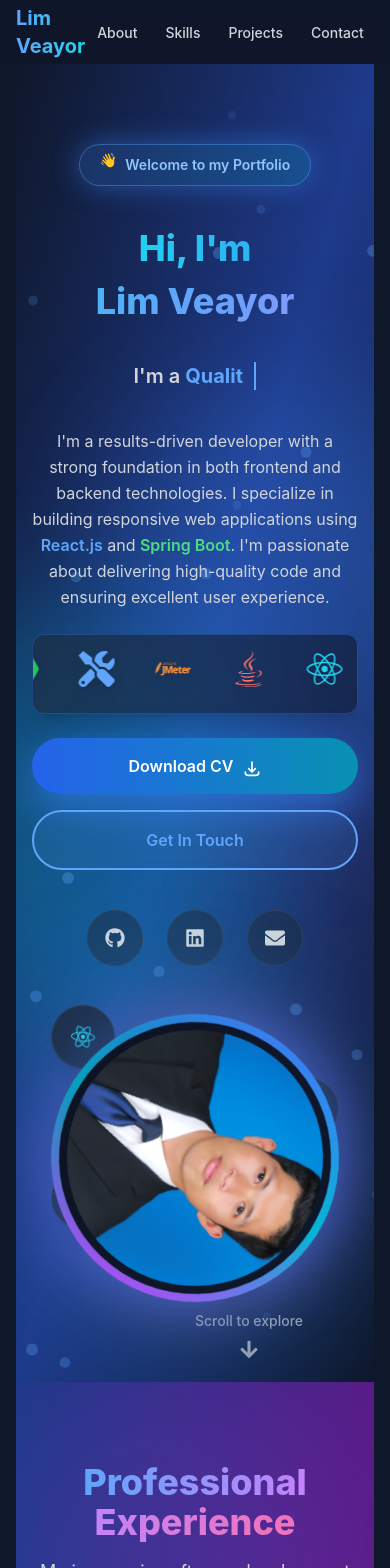
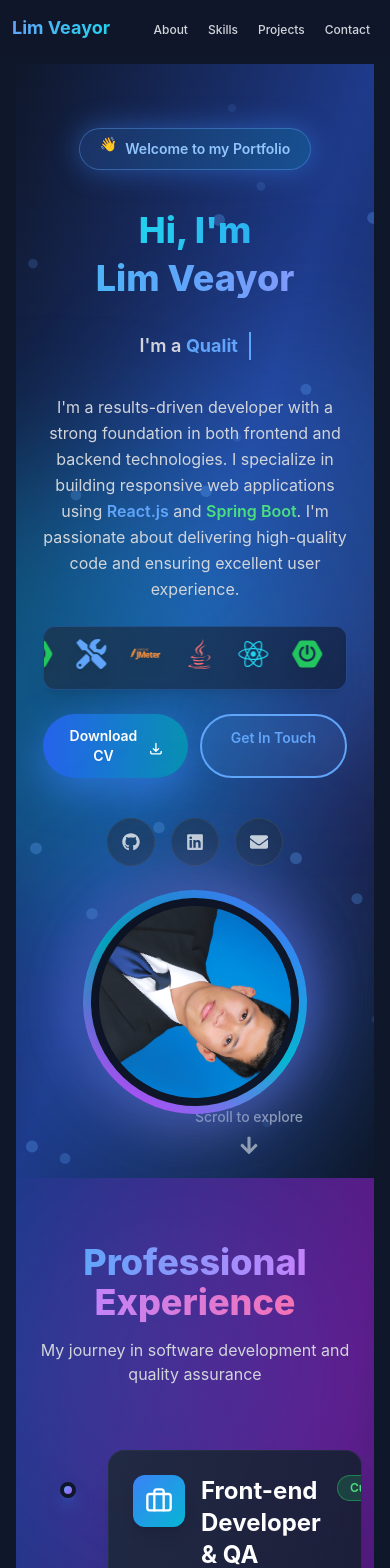
Before and after one commit to limveayor/portfolio, a React (Vite) app: page / in a window 390 px wide. Shown: the top 1568 px of the page. Built offline with nearby package versions, Linux system fonts and the light colour scheme.

Commit message:
feat: add comprehensive mobile responsiveness improvements across all components

```diff
--- a/src/components/AboutSection.jsx
+++ b/src/components/AboutSection.jsx
@@ -129,7 +129,7 @@ const experiences = [
 
 export default function AboutSection() {
   return (
-    <main className="relative min-h-screen bg-gradient-to-br from-blue-900 via-purple-900 to-slate-900 text-white px-4 sm:px-6 md:px-8 lg:px-12 xl:px-16 2xl:px-24 py-20 overflow-hidden">
+    <main className="relative min-h-screen bg-gradient-to-br from-blue-900 via-purple-900 to-slate-900 text-white px-3 sm:px-6 md:px-8 lg:px-12 xl:px-16 2xl:px-24 py-16 sm:py-20 overflow-hidden">
       {/* Background decorations */}
       <div className="absolute top-0 right-0 w-96 h-96 bg-purple-500/20 rounded-full blur-3xl animate-pulse"></div>
       <div className="absolute bottom-0 left-0 w-96 h-96 bg-blue-500/20 rounded-full blur-3xl animate-pulse delay-1000"></div>
@@ -137,18 +137,18 @@ export default function AboutSection() {
 
       <section id="about" className="relative z-10 max-w-7xl mx-auto">
         {/* Header */}
-        <div className="text-center mb-20">
+        <div className="text-center mb-16 sm:mb-20">
           <motion.div
             initial={{ opacity: 0, y: -20 }}
             animate={{ opacity: 1, y: 0 }}
             transition={{ duration: 0.6 }}
           >
-            <h2 className="text-4xl sm:text-5xl lg:text-6xl font-extrabold mb-4">
+            <h2 className="text-3xl xs:text-4xl sm:text-5xl lg:text-6xl font-extrabold mb-4">
               <span className="text-transparent bg-clip-text bg-gradient-to-r from-blue-400 via-purple-400 to-pink-400">
                 Professional Experience
               </span>
             </h2>
-            <p className="text-gray-300 text-lg max-w-2xl mx-auto">
+            <p className="text-gray-300 text-base sm:text-lg max-w-2xl mx-auto px-2">
               My journey in software development and quality assurance
             </p>
           </motion.div>
@@ -160,7 +160,7 @@ export default function AboutSection() {
           <div className="absolute left-8 md:left-1/2 top-0 bottom-0 w-0.5 bg-gradient-to-b from-blue-500 via-purple-500 to-pink-500 transform md:-translate-x-1/2 hidden md:block"></div>
 
           {/* Experience Cards */}
-          <div className="space-y-12 md:space-y-16">
+          <div className="space-y-8 sm:space-y-12 md:space-y-16">
             {experiences.map((exp, index) => {
               const IconComponent = exp.icon;
               return (
@@ -184,7 +184,7 @@ export default function AboutSection() {
                       {/* Gradient overlay */}
                       <div className={`absolute inset-0 bg-gradient-to-br ${exp.iconColor} opacity-0 group-hover:opacity-10 transition-opacity duration-300`}></div>
 
-                      <div className="relative p-8 space-y-6">
+                      <div className="relative p-6 sm:p-8 space-y-6">
                         {/* Header */}
                         <div className="flex items-start justify-between gap-4">
                           <div className="flex items-start gap-4 flex-1">
--- a/src/components/HeroSection.jsx
+++ b/src/components/HeroSection.jsx
@@ -90,7 +90,7 @@ export default function HeroSection() {
 
   return (
     <main>
-      <section className="relative w-full min-h-screen flex items-center justify-center bg-gradient-to-br from-slate-900 via-blue-900 to-slate-900 text-white px-4 sm:px-8 md:px-12 lg:px-20 xl:px-32 2xl:px-40 py-20 md:py-32 overflow-hidden">
+      <section className="relative w-full min-h-screen flex items-center justify-center bg-gradient-to-br from-slate-900 via-blue-900 to-slate-900 text-white px-3 sm:px-6 md:px-12 lg:px-20 xl:px-32 2xl:px-40 py-16 sm:py-20 md:py-32 overflow-hidden">
         {/* Enhanced Animated background elements */}
         <div className="absolute inset-0 overflow-hidden">
           {/* Large gradient orbs */}
@@ -170,7 +170,7 @@ export default function HeroSection() {
         />
 
         <motion.div
-          className="container mx-auto grid grid-cols-1 md:grid-cols-2 gap-12 items-center relative z-10"
+          className="container mx-auto grid grid-cols-1 md:grid-cols-2 gap-6 sm:gap-8 md:gap-12 items-center relative z-10 px-2 sm:px-4"
           variants={containerVariants}
           initial="hidden"
           animate="visible"
@@ -203,7 +203,7 @@ export default function HeroSection() {
 
             {/* Main Heading */}
             <motion.h1
-              className="text-4xl sm:text-5xl md:text-6xl lg:text-7xl font-extrabold leading-tight"
+              className="text-3xl xs:text-4xl sm:text-5xl md:text-6xl lg:text-7xl font-extrabold leading-tight"
               variants={itemVariants}
             >
               <motion.span
@@ -243,10 +243,10 @@ export default function HeroSection() {
 
             {/* Typing Animation */}
             <motion.div
-              className="h-14 flex items-center justify-center md:justify-start"
+              className="h-12 sm:h-14 flex items-center justify-center md:justify-start"
               variants={itemVariants}
             >
-              <p className="text-xl sm:text-2xl md:text-3xl font-semibold text-gray-300">
+              <p className="text-lg sm:text-xl md:text-2xl lg:text-3xl font-semibold text-gray-300">
                 I'm a{" "}
                 <span className="text-blue-400 border-r-2 border-blue-400 pr-1 inline-block min-w-[2px] font-bold">
                   {text}
@@ -286,11 +286,11 @@ export default function HeroSection() {
 
             {/* Floating Tech Icons */}
             <motion.div
-              className="relative w-full overflow-hidden h-20 my-8 bg-gradient-to-r from-slate-800/60 to-slate-900/60 backdrop-blur-md rounded-xl p-4 border border-blue-500/30 shadow-xl"
+              className="relative w-full overflow-hidden h-16 sm:h-20 my-6 sm:my-8 bg-gradient-to-r from-slate-800/60 to-slate-900/60 backdrop-blur-md rounded-xl p-3 sm:p-4 border border-blue-500/30 shadow-xl"
               variants={itemVariants}
               whileHover={{ scale: 1.02 }}
             >
-              <div className="absolute flex whitespace-nowrap animate-slide-left gap-10 text-4xl">
+              <div className="absolute flex whitespace-nowrap animate-slide-left gap-6 sm:gap-10 text-3xl sm:text-4xl">
                 {[...Array(2)].flatMap((_, i) => [
                   <FaReact
                     key={`react-${i}`}
@@ -323,13 +323,13 @@ export default function HeroSection() {
 
             {/* CTA Buttons */}
             <motion.div
-              className="flex flex-col sm:flex-row gap-4 justify-center md:justify-start"
+              className="flex flex-col xs:flex-row gap-3 sm:gap-4 justify-center md:justify-start"
               variants={itemVariants}
             >
               <motion.a
                 href={cvFile}
                 download="CV-Lim-Veayor.pdf"
-                className="group relative px-8 py-4 bg-gradient-to-r from-blue-600 to-cyan-600 text-white rounded-full font-semibold shadow-2xl overflow-hidden"
+                className="group relative px-6 sm:px-8 py-3 sm:py-4 text-sm sm:text-base bg-gradient-to-r from-blue-600 to-cyan-600 text-white rounded-full font-semibold shadow-2xl overflow-hidden w-full sm:w-auto text-center"
                 whileHover={{ scale: 1.05, y: -2 }}
                 whileTap={{ scale: 0.98 }}
                 animate={{
@@ -373,7 +373,7 @@ export default function HeroSection() {
 
               <motion.a
                 href="#contact"
-                className="px-8 py-4 border-2 border-blue-400 text-blue-400 rounded-full font-semibold backdrop-blur-sm bg-blue-400/10 hover:bg-blue-400 hover:text-white transition-all duration-300"
+                className="px-6 sm:px-8 py-3 sm:py-4 text-sm sm:text-base border-2 border-blue-400 text-blue-400 rounded-full font-semibold backdrop-blur-sm bg-blue-400/10 hover:bg-blue-400 hover:text-white transition-all duration-300 w-full sm:w-auto text-center"
                 whileHover={{ scale: 1.05, y: -2 }}
                 whileTap={{ scale: 0.98 }}
               >
@@ -383,7 +383,7 @@ export default function HeroSection() {
 
             {/* Social Links */}
             <motion.div
-              className="flex justify-center md:justify-start gap-6 pt-4"
+              className="flex justify-center md:justify-start gap-4 sm:gap-6 pt-4 flex-wrap"
               variants={itemVariants}
             >
               {[
@@ -410,7 +410,7 @@ export default function HeroSection() {
                     href={social.href}
                     target={social.href.startsWith("mailto") ? undefined : "_blank"}
                     rel={social.href.startsWith("mailto") ? undefined : "noopener noreferrer"}
-                    className="group w-14 h-14 flex items-center justify-center bg-slate-800/50 backdrop-blur-sm rounded-full border border-slate-700 hover:border-blue-500 transition-all"
+                    className="group w-12 sm:w-14 h-12 sm:h-14 flex items-center justify-center bg-slate-800/50 backdrop-blur-sm rounded-full border border-slate-700 hover:border-blue-500 transition-all"
                     aria-label={social.label}
                     whileHover={{ scale: 1.15, rotate: 360 }}
                     whileTap={{ scale: 0.9 }}
@@ -418,7 +418,7 @@ export default function HeroSection() {
                     animate={{ opacity: 1, y: 0 }}
                     transition={{ delay: 0.8 + idx * 0.1 }}
                   >
-                    <Icon className="text-xl text-gray-300 group-hover:text-blue-400 transition-colors" />
+                    <Icon className="text-lg sm:text-xl text-gray-300 group-hover:text-blue-400 transition-colors" />
                   </motion.a>
                 );
               })}
@@ -469,7 +469,7 @@ export default function HeroSection() {
                 return (
                   <motion.div
                     key={idx}
-                    className={`absolute ${tech.pos} w-16 h-16 flex items-center justify-center bg-slate-800/80 backdrop-blur-sm rounded-full border border-slate-700 shadow-xl`}
+                    className={`hidden lg:flex absolute ${tech.pos} w-16 h-16 items-center justify-center bg-slate-800/80 backdrop-blur-sm rounded-full border border-slate-700 shadow-xl`}
                     animate={{
                       y: [0, -10, 0],
                       rotate: [0, 5, 0],
@@ -502,7 +502,7 @@ export default function HeroSection() {
                   <motion.img
                     src={myImage}
                     alt="Portrait of Lim Veayor"
-                    className="rounded-full w-64 sm:w-80 md:w-96 h-64 sm:h-80 md:h-96 object-cover shadow-2xl"
+                    className="rounded-full w-48 sm:w-64 md:w-80 lg:w-96 h-48 sm:h-64 md:h-80 lg:h-96 object-cover shadow-2xl"
                     whileHover={{ scale: 1.05 }}
                     transition={{ duration: 0.3 }}
                   />
--- a/src/components/Navbar.jsx
+++ b/src/components/Navbar.jsx
@@ -53,15 +53,15 @@ export default function Navbar() {
           : "bg-slate-900/80 backdrop-blur-sm"
       }`}
     >
-      <div className="max-w-7xl mx-auto px-4 sm:px-6 lg:px-8">
-        <div className="flex justify-between items-center h-16 md:h-20">
+      <div className="max-w-7xl mx-auto px-3 sm:px-6 lg:px-8">
+        <div className="flex justify-between items-center h-14 sm:h-16 md:h-20">
           <a
             href="#"
             onClick={(e) => {
               e.preventDefault();
               window.scrollTo({ top: 0, behavior: "smooth" });
             }}
-            className="text-xl sm:text-2xl font-bold bg-gradient-to-r from-blue-400 to-cyan-400 bg-clip-text text-transparent hover:from-blue-300 hover:to-cyan-300 transition-all"
+            className="text-lg sm:text-xl md:text-2xl font-bold bg-gradient-to-r from-blue-400 to-cyan-400 bg-clip-text text-transparent hover:from-blue-300 hover:to-cyan-300 transition-all"
           >
             Lim Veayor
           </a>
@@ -71,7 +71,7 @@ export default function Navbar() {
                 <a
                   href={item.href}
                   onClick={(e) => handleClick(e, item.id)}
-                  className={`relative px-3 py-2 text-sm sm:text-base md:text-lg font-medium transition-all duration-300 ${
+                  className={`relative px-2 sm:px-3 py-2 text-xs sm:text-sm md:text-base lg:text-lg font-medium transition-all duration-300 ${
                     activeSection === item.id
                       ? "text-blue-400"
                       : "text-gray-300 hover:text-blue-400"
--- a/tailwind.config.js
+++ b/tailwind.config.js
@@ -6,6 +6,9 @@ module.exports = {
   ],
   theme: {
     extend: {
+      screens: {
+        'xs': '320px',
+      },
       colors: {
         primary: "#366B45",
         dark: "#1f2020",
```
Also changed, not shown: src/components/ContactSection.jsx (+12 -12 lines), src/components/Footer.jsx (+11 -11 lines), src/components/ProjectSection.jsx (+7 -7 lines), src/components/SkillSection.jsx (+9 -9 lines).
